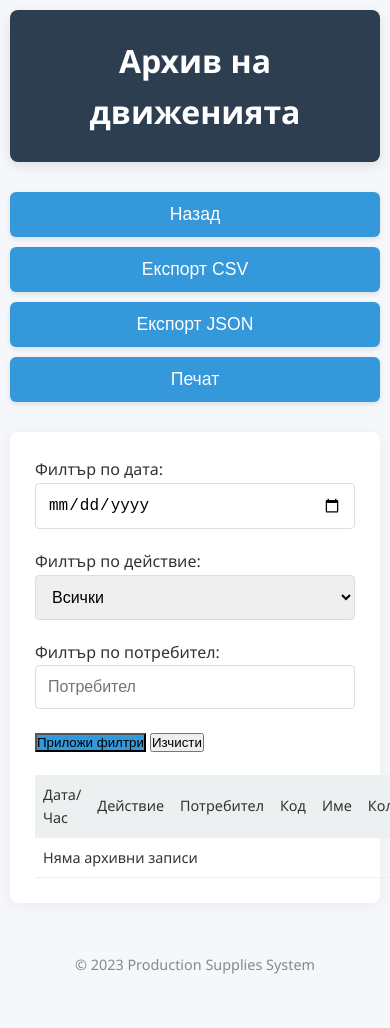
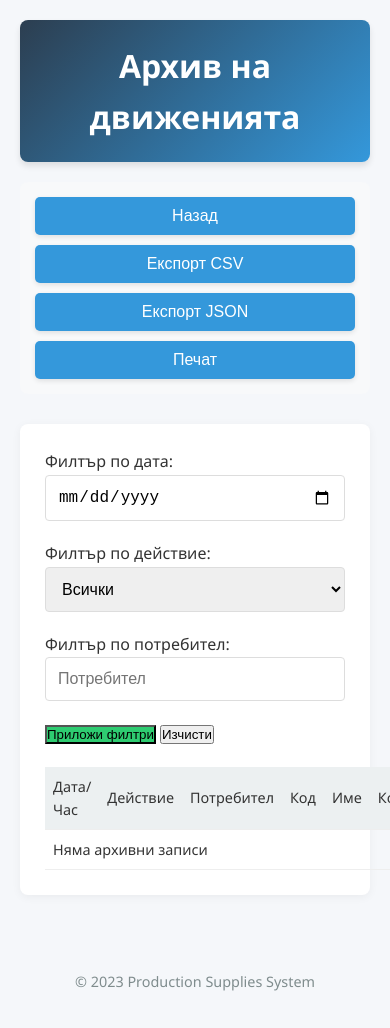
Before and after one commit to izagorski3/00000, a website: page production-supplies/src/archive.html in a window 390 px wide. Shown: the top 1028 px of the page. Before the commit the page ends 1006 px from the top, so only its background shows below. Drawn offline with Linux system fonts and the light colour scheme; no server answers; sample sign-in values are in the browser's storage.

Commit message:
Update style.css

```diff
--- a/production-supplies/src/css/style.css
+++ b/production-supplies/src/css/style.css
@@ -168,4 +168,66 @@ font-size: 0.9rem;
 .data-table th, .data-table td {
 padding: 8px;
 }
+  .container {
+max-width: 1200px;
+margin: 0 auto;
+padding: 20px;
 }
+
+.header {
+background: linear-gradient(135deg, #2c3e50, #3498db);
+color: white;
+padding: 20px;
+border-radius: 8px;
+margin-bottom: 20px;
+text-align: center;
+box-shadow: 0 4px 6px rgba(0,0,0,0.1);
+}
+
+.nav-menu {
+display: flex;
+justify-content: space-between;
+margin-bottom: 30px;
+background: #f8f9fa;
+padding: 15px;
+border-radius: 8px;
+}
+
+.nav-button {
+background: #3498db;
+color: white;
+border: none;
+padding: 10px 20px;
+border-radius: 5px;
+cursor: pointer;
+transition: all 0.3s;
+font-size: 16px;
+}
+
+.nav-button:hover {
+background: #2980b9;
+transform: translateY(-2px);
+}
+
+.btn-primary {
+background: #2ecc71;
+}
+
+.btn-success {
+background: #27ae60;
+}
+
+.main-content {
+background: white;
+padding: 25px;
+border-radius: 8px;
+box-shadow: 0 2px 10px rgba(0,0,0,0.05);
+}
+
+.footer {
+text-align: center;
+margin-top: 30px;
+padding: 15px;
+color: #7f8c8d;
+}
+}
```
